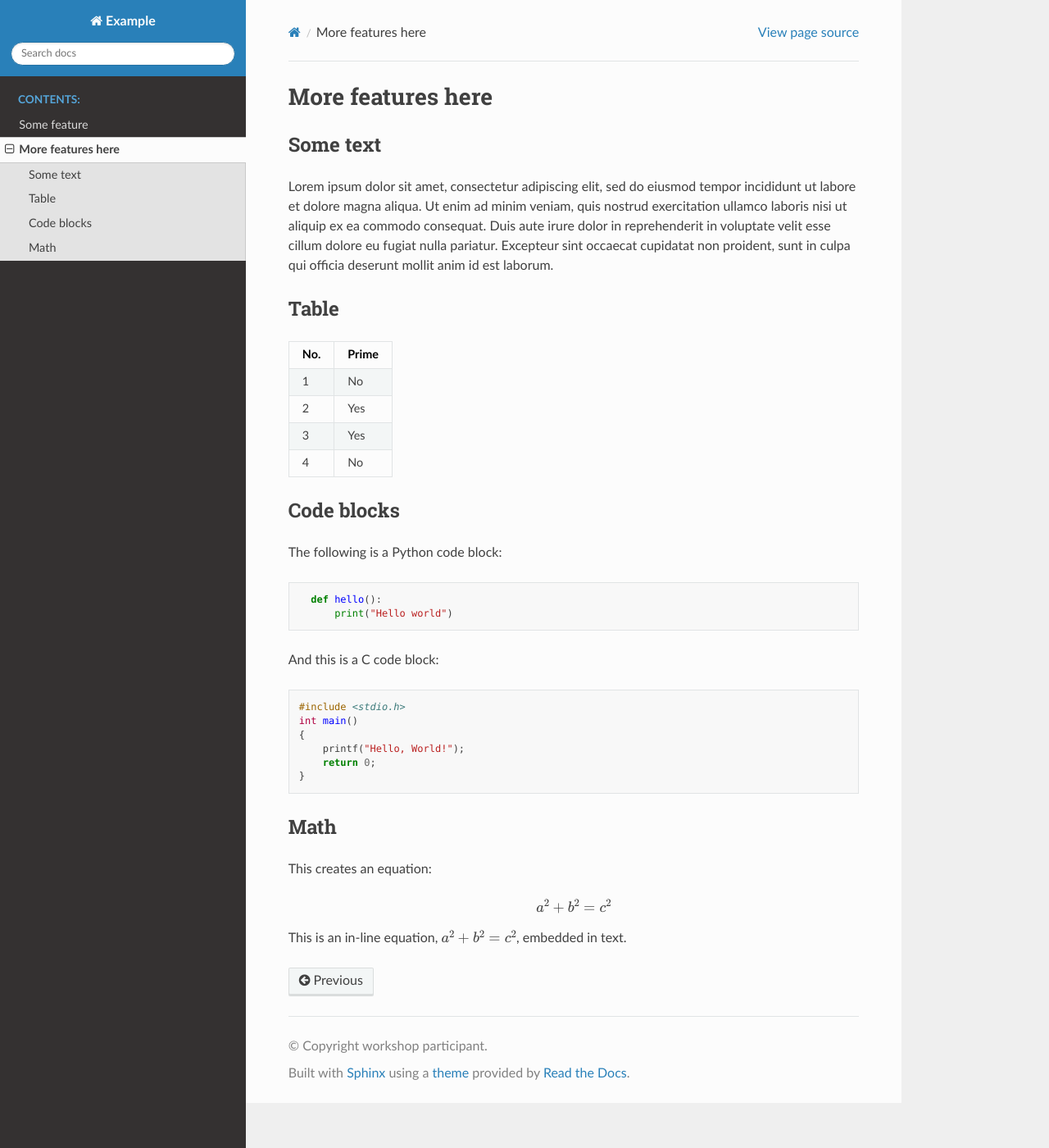
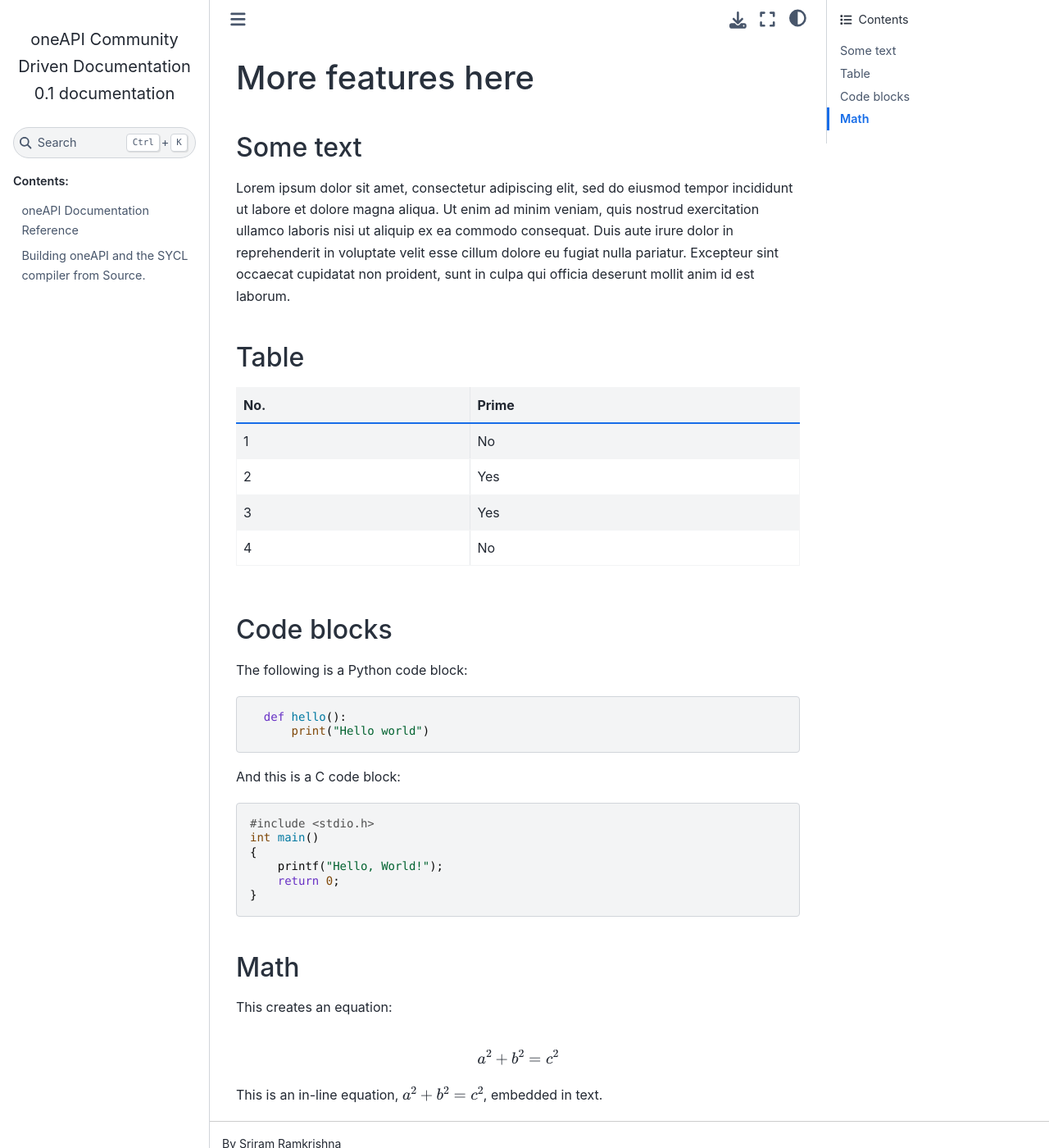
Before and after one commit to oneapi-community/documentation, a Sphinx documentation site: the page built from doc/another-feature.md, in a window 1280 px wide and 1400 px high. Shown: the whole window at 82% size. Built offline with Sphinx 7.4.7 and the Sphinx Book theme 1.1.4, drawn with Linux system fonts in a browser that asks for light colours; pages that are not in the unit, such as notebooks, are missing from menus; some of the changed text lies outside the part shown.

Commit message:
Update documentation
Updated site name, and other configuration. Added a few guides that are
empty but will start porting from the wiki.

```diff
--- a/doc/conf.py
+++ b/doc/conf.py
@@ -6,9 +6,9 @@
 # -- Project information -----------------------------------------------------
 # https://www.sphinx-doc.org/en/master/usage/configuration.html#project-information
 
-project = 'Example'
-copyright = 'workshop participant'
-author = 'workshop participant'
+project = 'oneAPI Community Driven Documentation'
+copyright = 'copyright by the folks who contributed'
+author = 'Sriram Ramkrishna'
 release = '0.1'
 
 
@@ -24,5 +24,6 @@ exclude_patterns = ['_build', 'Thumbs.db', '.DS_Store']
 # -- Options for HTML output -------------------------------------------------
 # https://www.sphinx-doc.org/en/master/usage/configuration.html#options-for-html-output
 
-html_theme = 'sphinx_rtd_theme'
+#html_theme = 'sphinx_rtd_theme'
+html_theme = 'sphinx_book_theme'
 html_static_path = ['_static']
```
Also changed, not shown: doc/beginners-guide-to-oneap.md (added, +3 -0 lines), doc/building-oneapi-from-source.md (added, +3 -0 lines), doc/index.rst (+4 -3 lines), doc/oneapi-developer-documentation-links.md (added, +3 -0 lines), 1 other file.
